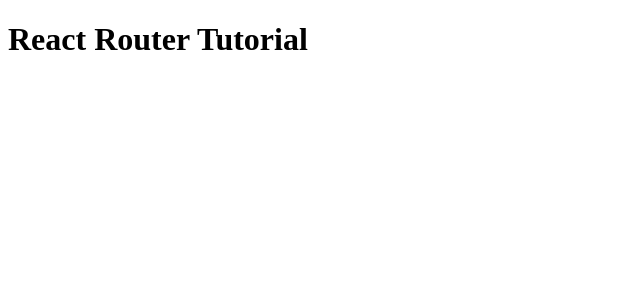
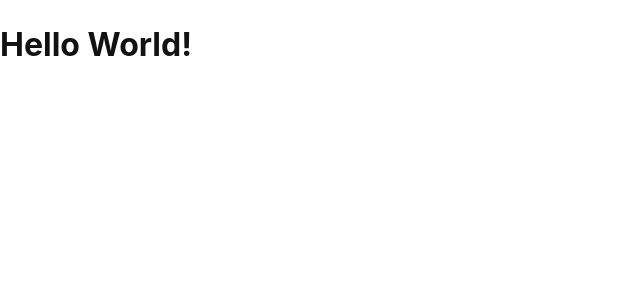
Before and after one commit to madyanes/react-router-tutorial, a React (Vite) app: page / in a window 1280 px wide. Shown: the top 300 px of the page, without its empty margins (0-640 px from the left). Built offline with nearby package versions, Linux system fonts and the light colour scheme.

Commit message:
[FEAT] add the root route

```diff
--- a/src/App.jsx
+++ /dev/null
@@ -1,9 +0,0 @@
-function App() {
-  return (
-    <>
-      <h1>React Router Tutorial</h1>
-    </>
-  )
-}
-
-export default App
--- a/src/main.jsx
+++ b/src/main.jsx
@@ -1,9 +1,17 @@
 import React from 'react'
 import ReactDOM from 'react-dom/client'
-import App from './App.jsx'
+import { createBrowserRouter, RouterProvider } from 'react-router-dom'
+import './index.css'
+
+const router = createBrowserRouter([
+  {
+    path: '/',
+    element: <h1>Hello World!</h1>,
+  },
+])
 
 ReactDOM.createRoot(document.getElementById('root')).render(
   <React.StrictMode>
-    <App />
+    <RouterProvider router={router} />
   </React.StrictMode>
 )
```
